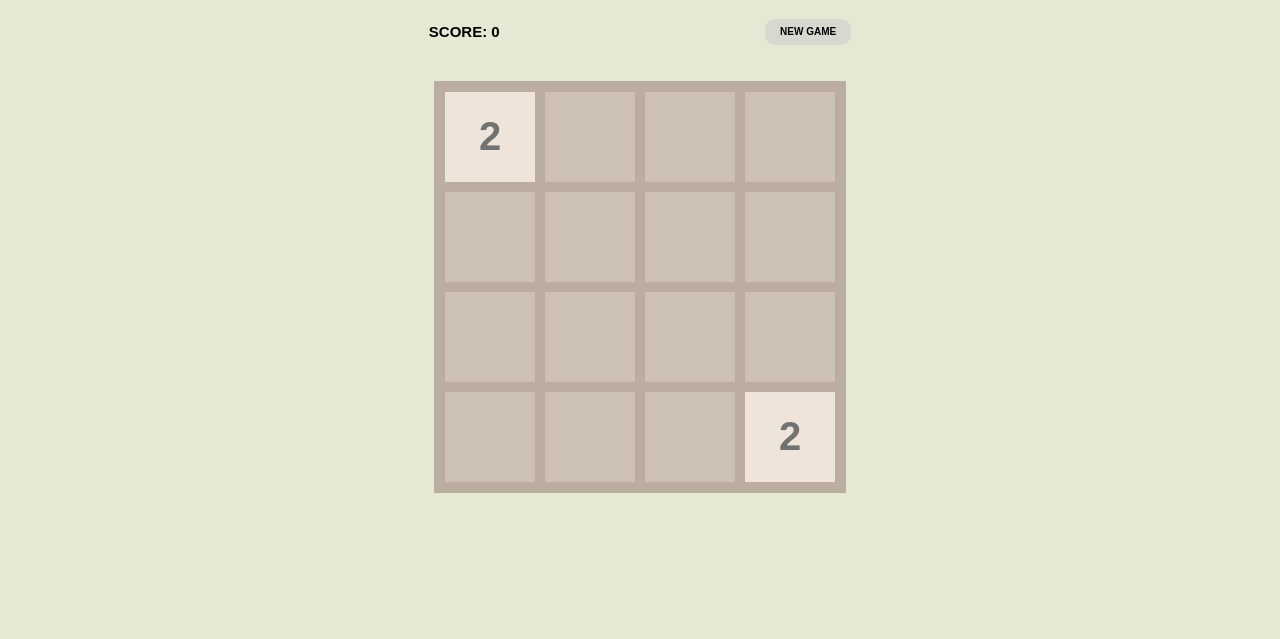
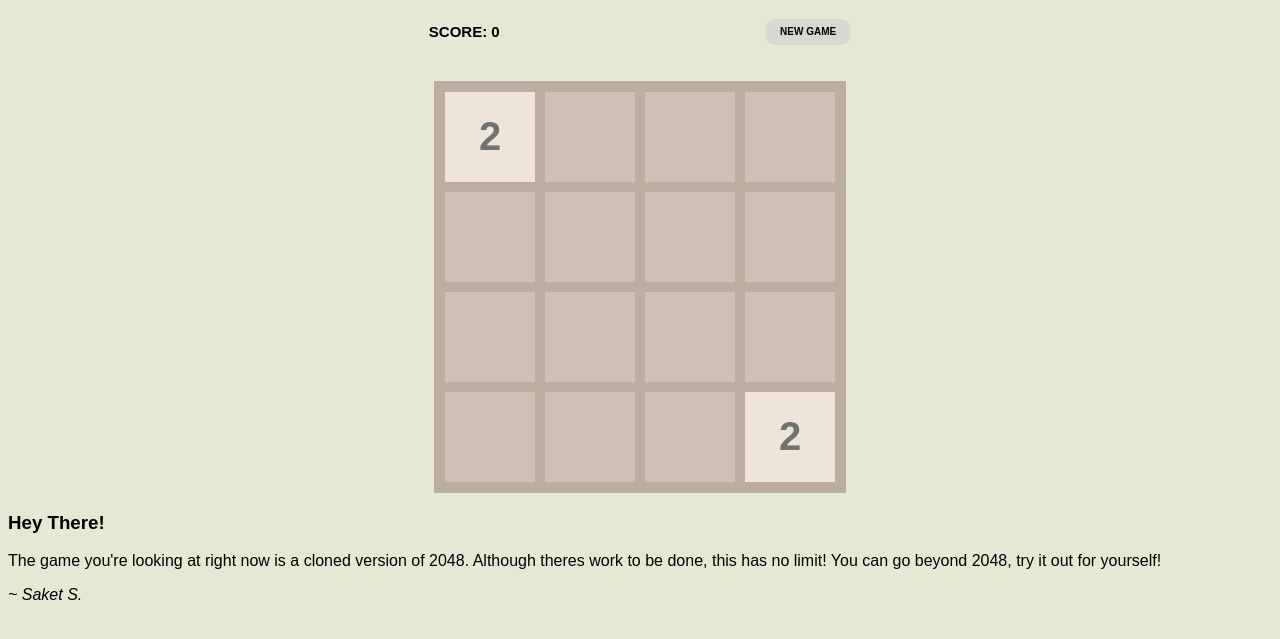
Before and after one commit to sakets-dev/2048, a plain HTML site: page index.html in a window 1280 px wide. Shown: the part 133-772 px from the top of the page. Drawn offline with Linux system fonts and the light colour scheme.

Commit message:
Update index.html

```diff
--- a/index.html
+++ b/index.html
@@ -23,5 +23,11 @@
 
         </div>
 
+        <div class="explain">
+            <h3> Hey There!</h3>
+            <p> The game you're looking at right now is a cloned version of 2048. Although theres work to be done, this has no limit! You can go beyond 2048, try it out for yourself!</p>
+            <p><em>~ Saket S.</em></p>
+
+        </div>
     </body>
 </html>
```
